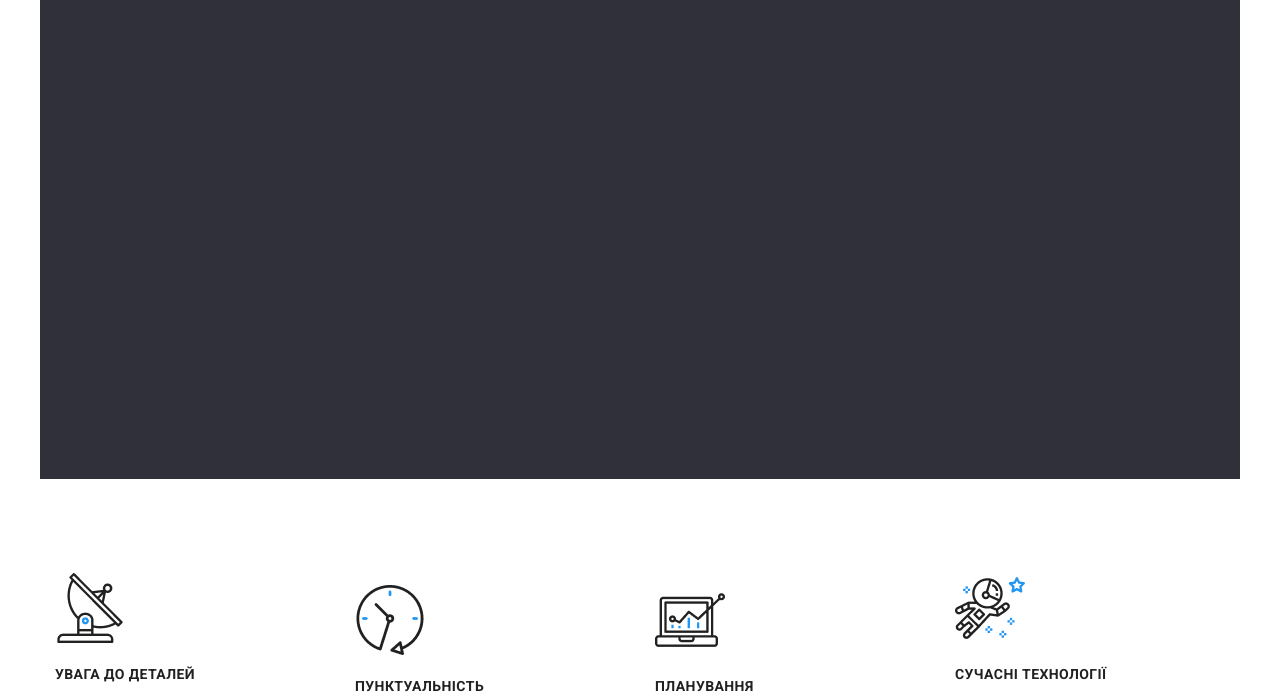
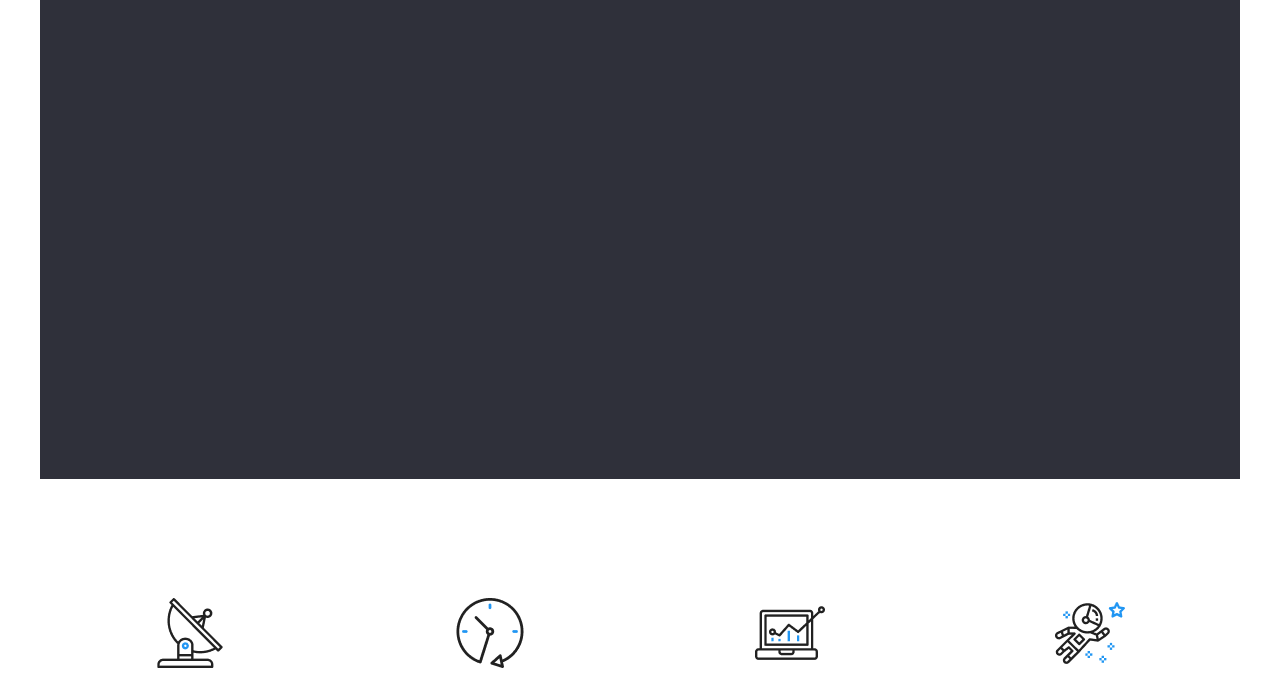
Before and after one commit to RomanKaptarUA/WebStudio, a plain HTML site: page index.html in a window 1280 px wide. Shown: the part 195-892 px from the top of the page. Drawn offline with Linux system fonts and the light colour scheme.

Commit message:
background

```diff
--- a/css/style.css
+++ b/css/style.css
@@ -278,7 +278,7 @@ span{
 
 .section-title{
     color: #212121;
-    margin-top: 118px;
+    margin-top: 222px;
 
 }
 
@@ -291,6 +291,35 @@ span{
 
 .benefits-block{
 width: 270px;
+height: 120px;
+}
+
+.benefits-block::before{
+    content: '';
+    display: block;
+    width: 100%;
+    height: 120px;
+    background-color: #FFF;
+    background-image: url(../images/antenna\ 1.png);
+    background-repeat: no-repeat;
+    background-size: 70px;
+    background-position: center;
+}
+
+.benefits-block:nth-child(1)::before{
+    background-image: url(/images/antenna\ 1\ \(3\).png);
+}
+
+.benefits-block:nth-child(2)::before{
+    background-image: url(/images/clock\ 1\ \(3\).png);
+}
+
+.benefits-block:nth-child(3)::before{
+    background-image: url(/images/diagram\ 1\ \(3\).png);
+}
+
+.benefits-block:nth-child(4)::before{
+    background-image: url(/images/astronaut\ 1\ \(3\).png);
 }
 
 .benefits-block:not(:last-child){
--- a/index.html
+++ b/index.html
@@ -55,22 +55,22 @@
         <section class="benefits container">
             <ul class="benefits-list">
                 <li class="benefits-block">
-                    <img src="images/antenna 1.png" alt="antenna">
+
                     <h2 class="benefits-name">УВАГА ДО ДЕТАЛЕЙ</h2>
                     <p class="benefits-text">Ідейні міркування, і навіть початок повсякденної роботи з формування позиції.</p>
                 </li>
                 <li class="benefits-block">
-                    <img src="images/clock 1.png" alt="clock">
+
                     <h2 class="benefits-name">ПУНКТУАЛЬНІСТЬ</h2>
                     <p class="benefits-text">Завдання організації, особливо рамки і місце навчання кадрів тягне у себе.</p>
                 </li>
                 <li class="benefits-block">
-                    <img src="images/diagram 1.png" alt="diagram">
+
                     <h2 class="benefits-name">ПЛАНУВАННЯ</h2>
                     <p class="benefits-text">Так само консультація з широким активом значною мірою зумовлює.</p>
                 </li>
                 <li class="benefits-block">
-                    <img src="images/astronaut 1.png" alt="astronaut">
+
                     <h2 class="benefits-name">СУЧАСНІ ТЕХНОЛОГІЇ</h2>
                     <p class="benefits-text">Значимість цих проблем настільки очевидна, що реалізація планових завдань.</p>
                 </li>
```
Also changed, not shown: images/antenna 1 (3).png (added), images/astronaut 1 (3).png (added), images/clock 1 (3).png (added), images/diagram 1 (3).png (added).
